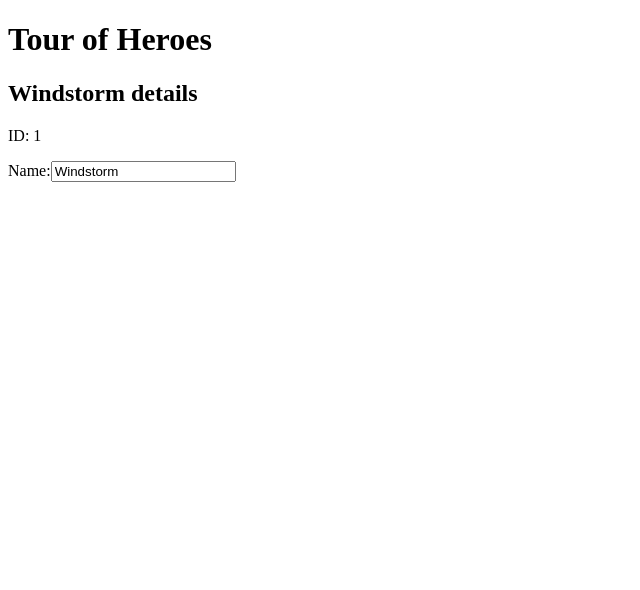
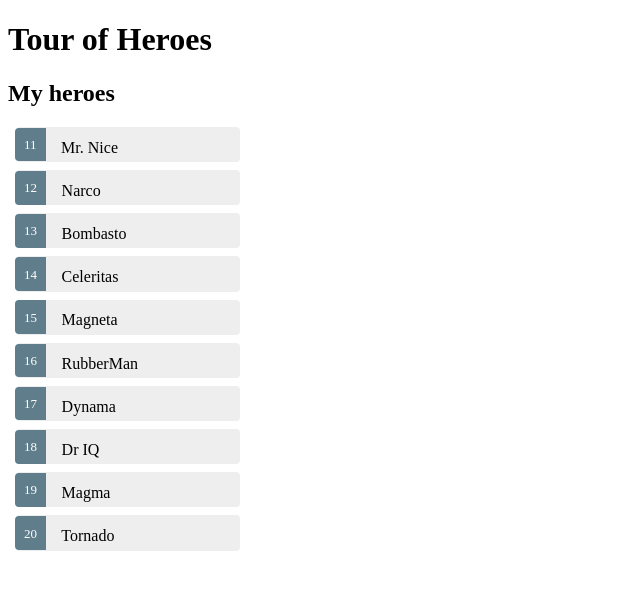
Before and after one commit to roman-klauser/TourOfHeroes, an Angular app: page / in a window 1280 px wide. Shown: the top 590 px of the page, without its empty margins (0-640 px from the left). Built offline with nearby package versions, Linux system fonts and the light colour scheme.

Commit message:
add list of heroes and css

```diff
--- a/src/app/app.component.css
+++ b/src/app/app.component.css
@@ -0,0 +1,47 @@
+.selected {
+    background-color: #CFD8DC !important;
+    color: white;
+}
+.heroes {
+    margin: 0 0 2em 0;
+    list-style-type: none;
+    padding: 0;
+    width: 15em;
+}
+.heroes li {
+    cursor: pointer;
+    position: relative;
+    left: 0;
+    background-color: #EEE;
+    margin: .5em;
+    padding: .3em 0;
+    height: 1.6em;
+    border-radius: 4px;
+}
+.heroes li.selected:hover {
+    background-color: #BBD8DC !important;
+    color: white;
+}
+.heroes li:hover {
+    color: #607D8B;
+    background-color: #DDD;
+    left: .1em;
+}
+.heroes .text {
+    position: relative;
+    top: -3px;
+}
+.heroes .badge {
+    display: inline-block;
+    font-size: small;
+    color: white;
+    padding: 0.8em 0.7em 0 0.7em;
+    background-color: #607D8B;
+    line-height: 1em;
+    position: relative;
+    left: -1px;
+    top: -4px;
+    height: 1.8em;
+    margin-right: .8em;
+    border-radius: 4px 0 0 4px;
+}
--- a/src/app/app.component.html
+++ b/src/app/app.component.html
@@ -1,9 +1,9 @@
 <div>
   <h1>{{ title }}</h1>
-  <h2>{{ hero.name }} details</h2>
-  <div>
-    <p><label>ID: </label>{{ hero.id}}</p>
-    <label>Name:</label>
-    <input [(ngModel)]="hero.name" placeholder="name">
-  </div>
+  <h2>My heroes</h2>
+  <ul class="heroes">
+    <li *ngFor="let hero of heroes">
+      <span class="badge">{{hero.id}}</span> {{hero.name}}
+    </li>
+  </ul>
 </div>
--- a/src/app/app.component.ts
+++ b/src/app/app.component.ts
@@ -5,15 +5,29 @@
   name: string;
 }
 
+const HEROES: Hero[] = [
+  { id: 11, name: 'Mr. Nice' },
+  { id: 12, name: 'Narco' },
+  { id: 13, name: 'Bombasto' },
+  { id: 14, name: 'Celeritas' },
+  { id: 15, name: 'Magneta' },
+  { id: 16, name: 'RubberMan' },
+  { id: 17, name: 'Dynama' },
+  { id: 18, name: 'Dr IQ' },
+  { id: 19, name: 'Magma' },
+  { id: 20, name: 'Tornado' }
+];
+
 @Component({
   selector: 'app-root',
   templateUrl: './app.component.html',
-  styleUrls: ['./app.component.css']
+  styleUrls: ['./app.component.css'],
 })
 export class AppComponent {
   title = 'Tour of Heroes';
   hero : Hero = {
     id: 1,
     name: 'Windstorm'
-  }
+  };
+  heroes = HEROES;
 }
```
